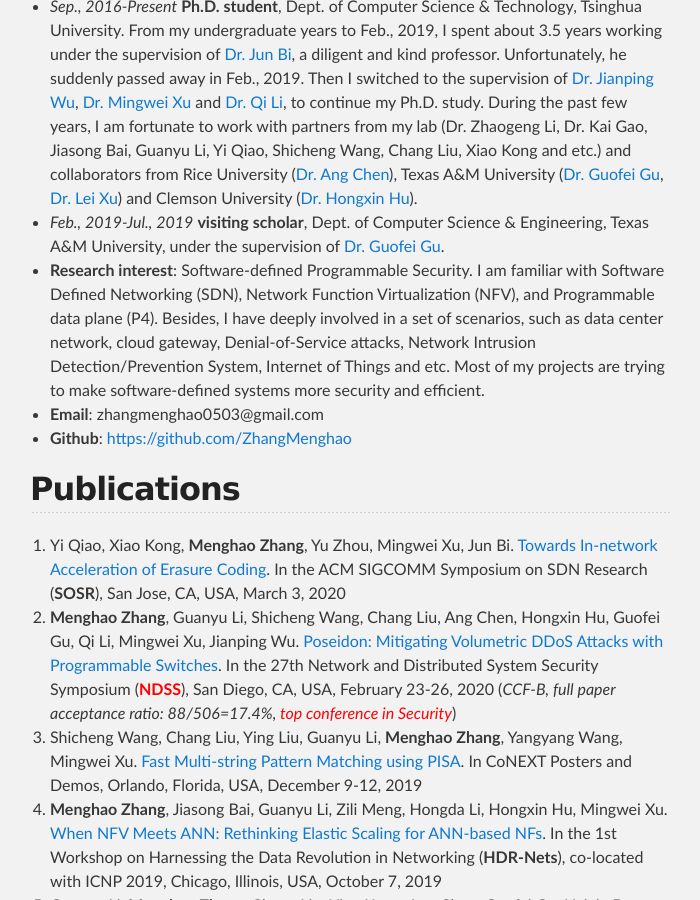
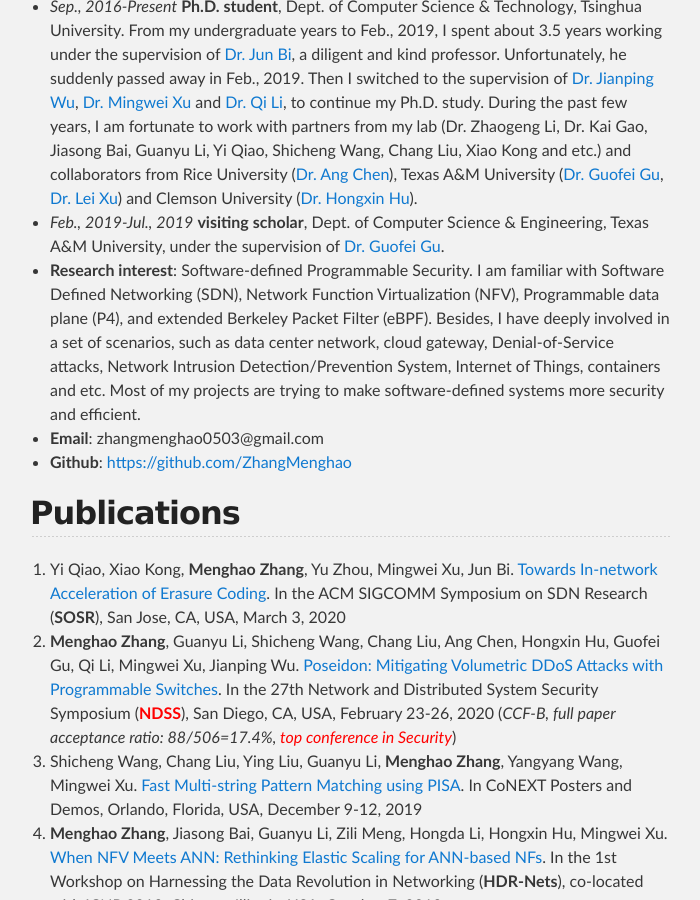
Before and after one commit to zhangmenghao/zhangmenghao.github.io, a Jekyll site: the page built from index.md, in a window 1280 px wide and 900 px high, scrolled down 418 px. Shown: the whole window, without its empty margins (290-990 px from the left). Built offline with Jekyll 4.4.1, drawn with Linux system fonts in a browser that asks for light colours; some of the changed text lies outside the part shown.

Commit message:
Update honors and awards

```diff
--- a/index.md
+++ b/index.md
@@ -10,7 +10,7 @@
 * *Aug., 2012-Jul., 2016*  **B.S. Degree**, Dept. of Computer Science & Technology, Tsinghua University
 * *Sep., 2016-Present*  **Ph.D. student**, Dept. of Computer Science & Technology, Tsinghua University. From my undergraduate years to Feb., 2019, I spent about 3.5 years working under the supervision of [Dr. Jun Bi](http://netarchlab.tsinghua.edu.cn/~junbi/), a diligent and kind professor. Unfortunately, he suddenly passed away in Feb., 2019. Then I switched to the supervision of [Dr. Jianping Wu](http://www.cs.tsinghua.edu.cn/publish/csen/4623/2010/20101224194435414856631/20101224194435414856631_.html), [Dr. Mingwei Xu](http://routing.netlab.edu.cn/tiki-index.php?page=Mingwei+Xu) and [Dr. Qi Li](https://sites.google.com/site/qili2012/), to continue my Ph.D. study. During the past few years, I am fortunate to work with partners from my lab (Dr. Zhaogeng Li, Dr. Kai Gao, Jiasong Bai, Guanyu Li, Yi Qiao, Shicheng Wang, Chang Liu, Xiao Kong and etc.) and collaborators from Rice University ([Dr. Ang Chen](https://www.cs.rice.edu/~angchen/)), Texas A&M University ([Dr. Guofei Gu](http://faculty.cs.tamu.edu/guofei/), [Dr. Lei Xu](http://students.cse.tamu.edu/xray2012/)) and Clemson University ([Dr. Hongxin Hu](https://people.cs.clemson.edu/~hongxih/)).
 * *Feb., 2019-Jul., 2019*  **visiting scholar**, Dept. of Computer Science & Engineering, Texas A&M University, under the supervision of [Dr. Guofei Gu](http://faculty.cs.tamu.edu/guofei/).
-* **Research interest**: Software-defined Programmable Security. I am familiar with Software Defined Networking (SDN), Network Function Virtualization (NFV), and Programmable data plane (P4). Besides, I have deeply involved in a set of scenarios, such as data center network, cloud gateway, Denial-of-Service attacks, Network Intrusion Detection/Prevention System, Internet of Things and etc. Most of my projects are trying to make software-defined systems more security and efficient.
+* **Research interest**: Software-defined Programmable Security. I am familiar with Software Defined Networking (SDN), Network Function Virtualization (NFV), Programmable data plane (P4), and extended Berkeley Packet Filter (eBPF). Besides, I have deeply involved in a set of scenarios, such as data center network, cloud gateway, Denial-of-Service attacks, Network Intrusion Detection/Prevention System, Internet of Things, containers and etc. Most of my projects are trying to make software-defined systems more security and efficient.
 * **Email**: zhangmenghao0503@gmail.com
 * **Github**: [https://github.com/ZhangMenghao](https://github.com/ZhangMenghao)
 
```
Also changed, not shown: other parts of index.md (+1 -0 lines).
